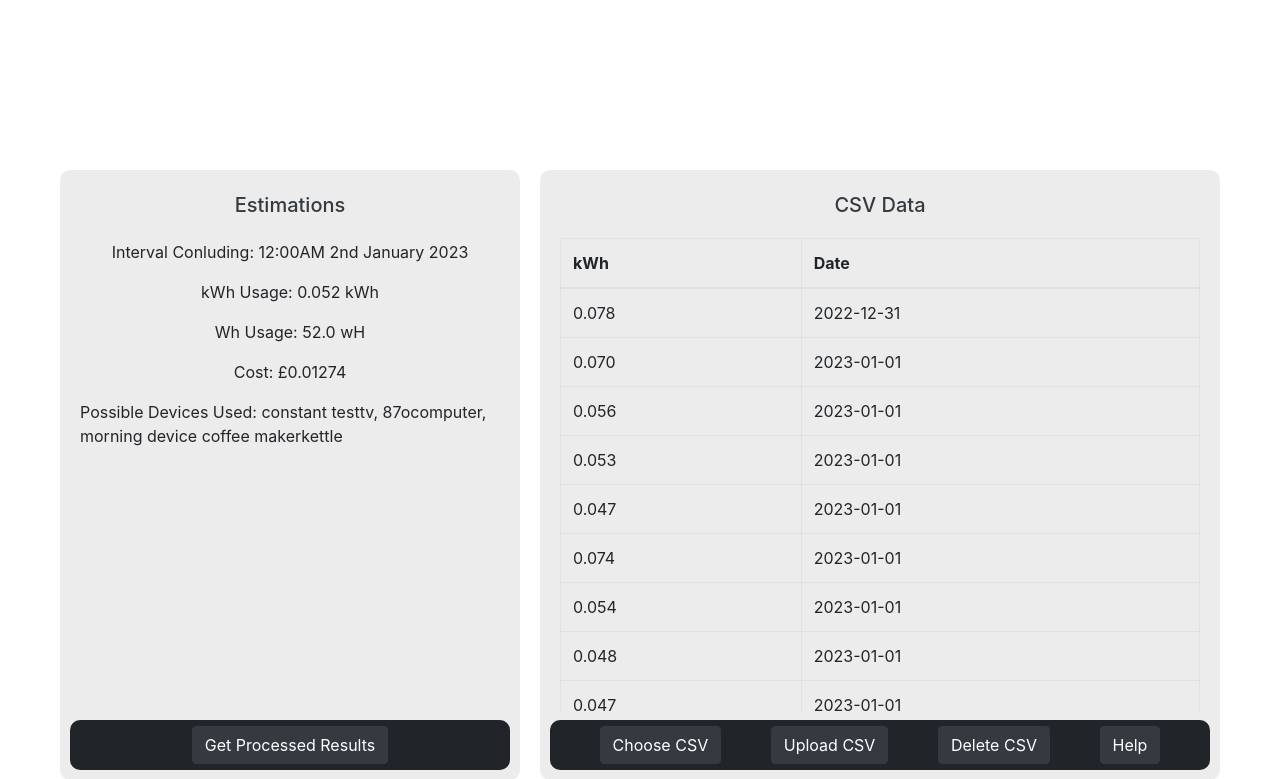
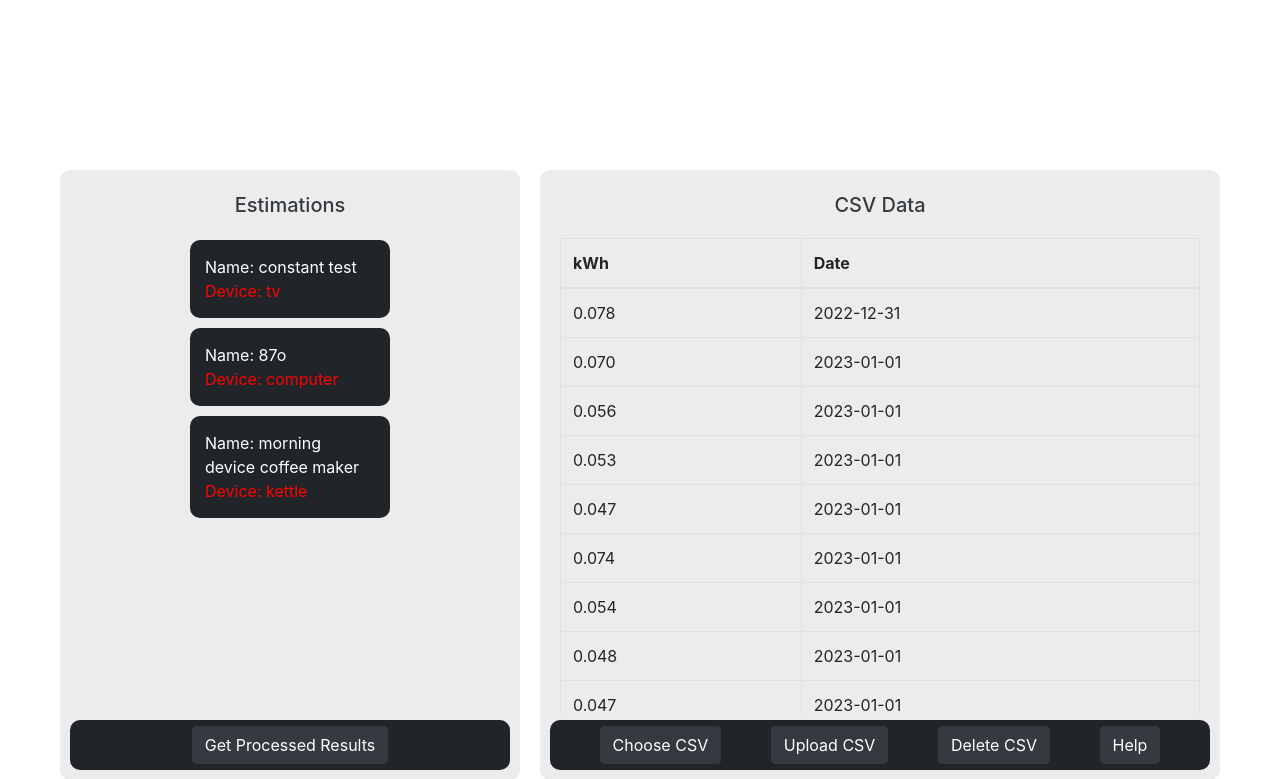
Before and after one commit to Bowriing/Honours, a Flask app: page / in a window 1280 px wide. Shown: the part 721-1500 px from the top of the page. Run offline with Flask 3, Linux system fonts and the light colour scheme; a user stored in the database is signed in; some libraries are stand-ins or nearby versions.

Commit message:
formatted output css / added a guard statement

```diff
--- a/website/filters.py
+++ b/website/filters.py
@@ -6,7 +6,7 @@ def ZoneFilter(devices):
 
     for device in devices:
         if 'morning' in device.timeZones:
-            return_devices.append(device.name + device.deviceType)
+            return_devices.append(device)
             print("Added device to filtered device list")
 
     return return_devices
--- a/website/processing.py
+++ b/website/processing.py
@@ -18,41 +18,45 @@ class Device:
         self.timeZones = timeZones
 
 def processingMain():
-    if hasattr(current_user.csv_data, 'csv_content'):
-        #get interval (line) of csv and put into object
-        logInstance = getCsvLog()
-
-        #list of all users devices as device obj
-        devices = []
-
-        #list of devices after filtration has processed
-        filteredDevices = []
-
-        #create device objects from current_user device list
-        for device in current_user.devices:
-            deviceObj = Device(device.deviceName, device.deviceType, device.powerRating, device.constantDevice, device.deviceAge, device.timeZones)
-            devices.append(deviceObj)
-
-        #run zone filter which returns a filtered devices list and append to filtered devices
-        filteredDevices = ZoneFilter(devices)
-
-        dt = logInstance.datetime
-        kwh = float(logInstance.kwh)
-        wh = (kwh*1000)
-        cost  = costConverter(kwh)
-
-        #get custom datetime format
-        output_dt= format_dt_output(dt)
-
-        #method which is uploaded to the home render template for user to see information
-        output = generate_report(output_dt, kwh, wh, cost, filteredDevices)
-
-        return (output)
-
-    elif not hasattr(current_user.csv_data, 'csv_content'):
+    if not hasattr(current_user.csv_data, 'csv_content'):
         flash('No CSV Content to read.', category='error')
         print ("User's CSV Content Is Empty")
-        return ("No CSV to process")
+        return
+
+    #get interval (line) of csv and put into object
+    logInstance = getCsvLog()
+
+    #list of all users devices as device obj
+    device_object_list = []
+
+    #list of devices after filtration has processed
+    filteredDevices = []
+
+    #create device objects from current_user device list
+    for device in current_user.devices:
+        deviceObj = Device(device.deviceName, device.deviceType, device.powerRating, device.constantDevice, device.deviceAge, device.timeZones)
+        device_object_list.append(deviceObj)
+
+    #run zone filter which returns a filtered devices list and append to filtered devices
+    filteredDevices = ZoneFilter(device_object_list)
+    print(filteredDevices)
+
+    dt = logInstance.datetime
+    kwh = float(logInstance.kwh)
+    wh = (kwh*1000)
+    cost  = costConverter(kwh)
+
+    #get custom datetime format
+    output_dt= format_dt_output(dt)
+
+    #method which is uploaded to the home render template for user to see information
+    #output = generate_report(output_dt, kwh, wh, cost, filteredDevices)
+
+    output = filteredDevices
+
+    return (output)
+
+
 
 
 def getCsvLog():
@@ -93,6 +97,10 @@ def generate_report(dt, kwh, wattHours, cost, devices):
     report += "kWh Usage: " + str(kwh) + " kWh\n"
     report += "Wh Usage: " + str(wattHours) + " wH\n"
     report += "Cost: £" + str(cost) + "\n"
-    report += "Possible Devices Used: " + ", ".join(devices)
+    report += "Possible Devices Used: \n" + "\n".join(map(test, devices))
 
     return report
+
+#mapping function for outputting device name and type in generate_report def
+def test(device):
+    return device.name + " : " +  device.deviceType
--- a/website/static/css/general.css
+++ b/website/static/css/general.css
@@ -92,3 +92,22 @@
     background-color: #212529;
     border-radius: 10px;
 }
+
+.device_output_box{
+    display: flex;
+    flex-direction: column;
+    background-color: #212529;
+    border-radius: 10px;
+    padding: 15px;
+    margin-bottom: 10px;
+    max-width: 200px;
+    width: 200px;
+}
+
+.device_output_name{
+    color: white;
+}
+
+.device_output_type{
+    color: red;
+}
--- a/website/templates/home.html
+++ b/website/templates/home.html
@@ -14,8 +14,15 @@
         <h2 class="tile-title text-dark">Estimations</h2>
         <div class="tile-content" style="flex-direction: column;">
             {% if processingOutput %}
-                {% for string in processingOutput.split('\n') %}
-                <p>{%print(string)%}</p>
+                {% for device in processingOutput %}
+                <div class="device_output_box">
+                    <div class="device_output_name">
+                        Name: {% print (device.name) %}
+                    </div>
+                    <div class="device_output_type">
+                       Device: {% print (device.deviceType) %}
+                    </div>
+                </div>
                 {% endfor %}
             {% endif %}
 
--- a/website/views.py
+++ b/website/views.py
@@ -10,8 +10,9 @@ views = Blueprint('views', __name__)
 def home():
     #retrieve the csv data if any from user
     csv_data = current_user.csv_data
-    processingOutput = processingMain()
-    return render_template("home.html", csv_data=csv_data, processingOutput = processingOutput)
+    deviceOutput = processingMain()
+
+    return render_template("home.html", csv_data=csv_data, processingOutput = deviceOutput)
 
 @views.route('/preferences')
 @login_required
```
Also changed, not shown: instance/database.db.
